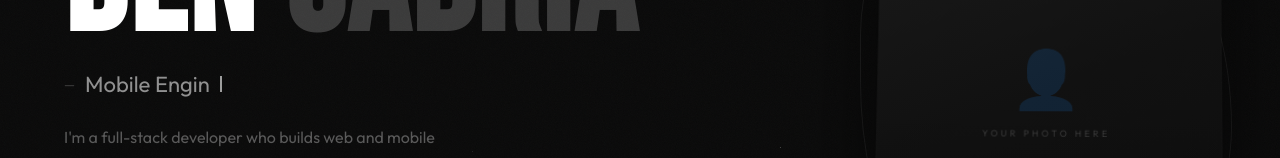
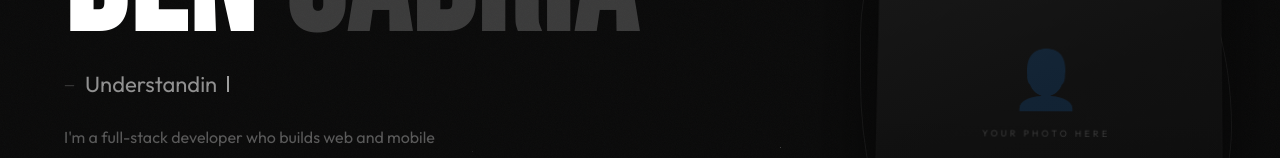
Before and after one commit to mawi1C/den-portfolio, a React (Vite) app: page / in a window 1280 px wide. Shown: the part 341-499 px from the top of the page. Built offline with nearby package versions, Linux system fonts and the light colour scheme.

Commit message:
fix some issue

```diff
--- a/src/App.jsx
+++ b/src/App.jsx
@@ -5,10 +5,10 @@ import { useState, useEffect, useRef } from "react";
 ══════════════════════════════════════════════ */
 const ROLES = [
   "Full-Stack Developer",
-  "Mobile Engineer",
-  "React Native Dev",
-  "Next.js Architect",
-  "UI/UX Enthusiast",
+  "Understanding",
+  "Sweet",
+  "Mabait",
+  "Pogi",
 ];
 
 const PROJECTS = [
```
